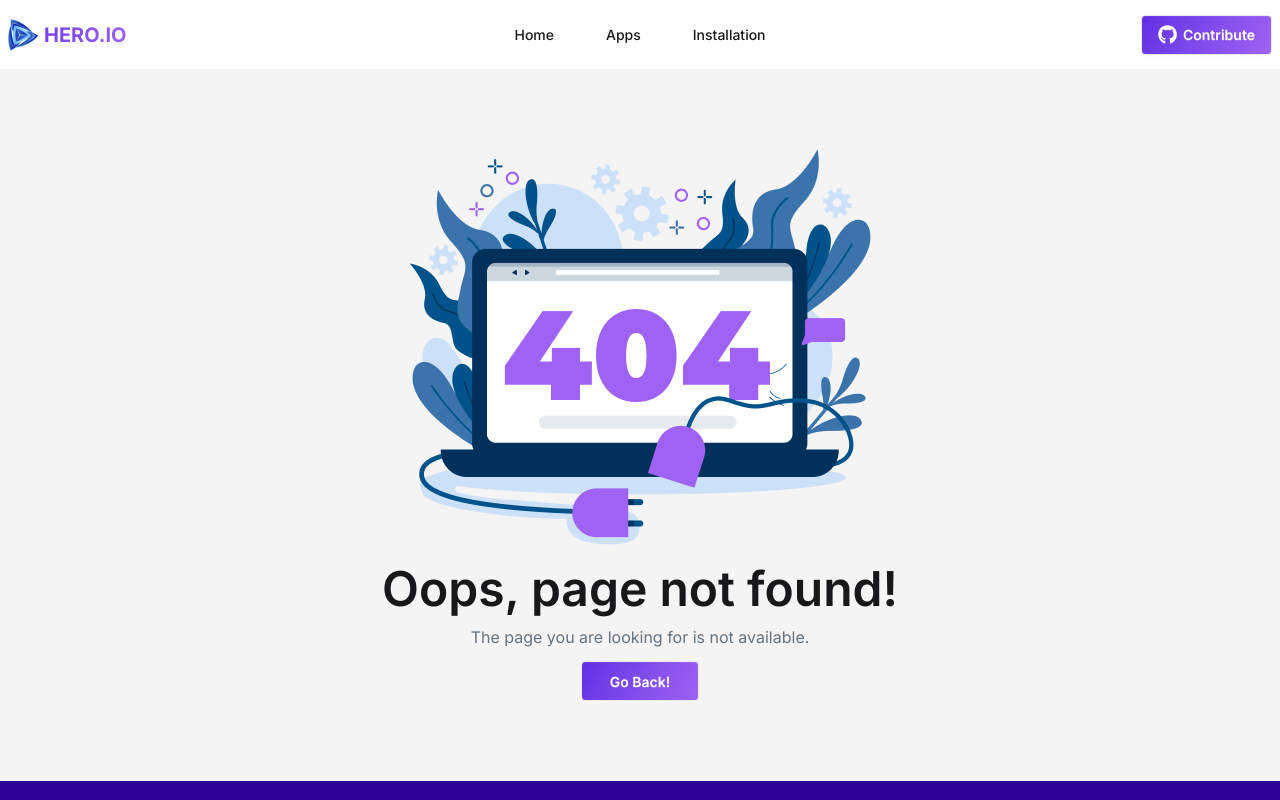
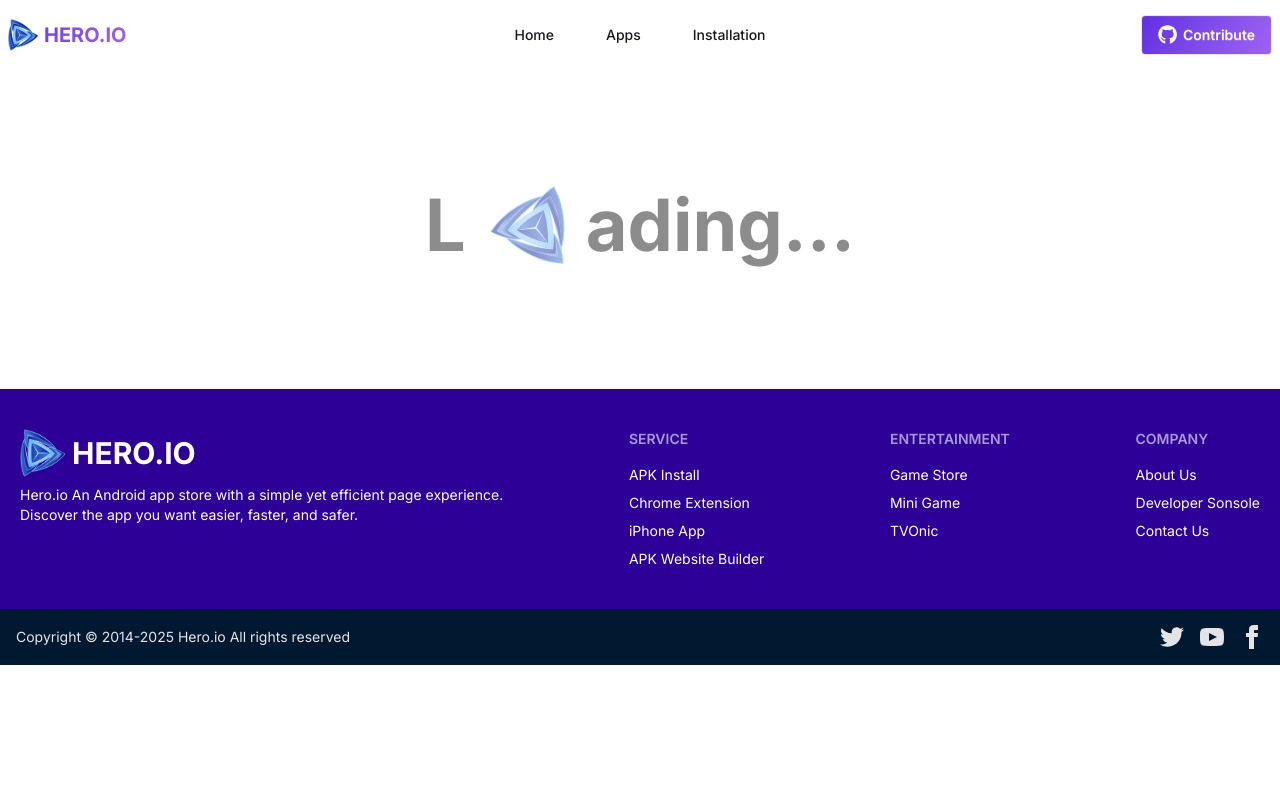
Before and after one commit to ts-webdev/hero, a React (Vite) app: page /check in a window 1280 px wide. Shown: the top 800 px of the page. Built offline with nearby package versions, Linux system fonts and the light colour scheme.

Commit message:
fix Loading animation

```diff
--- a/src/components/loading/Loading.jsx
+++ b/src/components/loading/Loading.jsx
@@ -5,7 +5,7 @@
     return (
         <div className='flex py-30 justify-center px-5'>
             <div className='opacity-50'>
-                <p className='text-7xl font-bold flex gap-5'>L <span className='animate-spin'><img className='w-[5rem]' src={logo} /></span> ading...</p>
+                <p className='text-5xl md:text-7xl font-bold flex gap-5'>L <span className='animate-spin'><img className='w-[2.5rem] md:w-[5rem]' src={logo} /></span> ading...</p>
             </div>
         </div>
     );
--- a/src/routes/Routes.jsx
+++ b/src/routes/Routes.jsx
@@ -34,6 +34,10 @@
                 path: '/apps/:id',
                 Component: AppDetails,
                 errorElement: <AppNotFound></AppNotFound>
+            },
+            {
+                path: '/check',
+                Component: Loading
             }
         ]
     }
```
